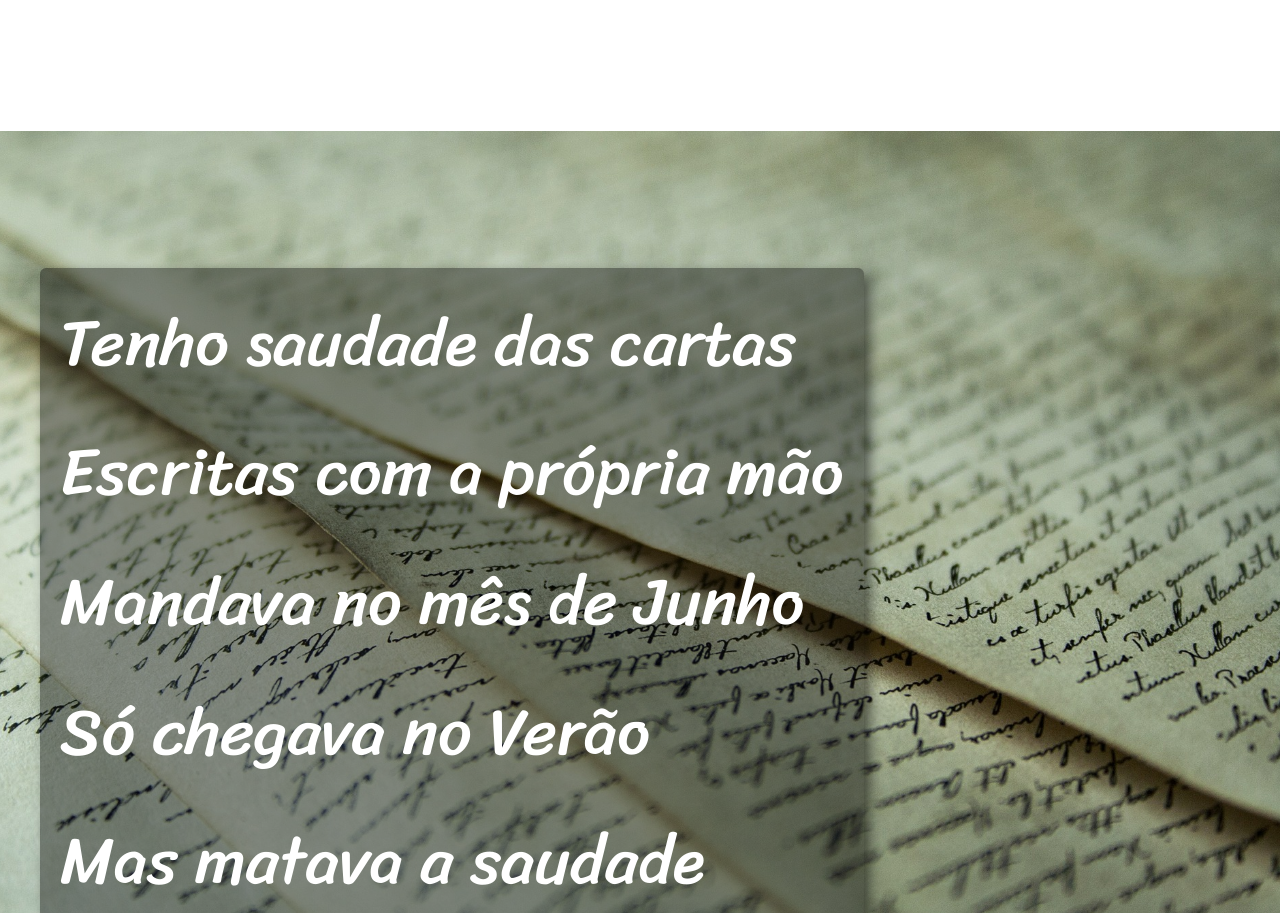
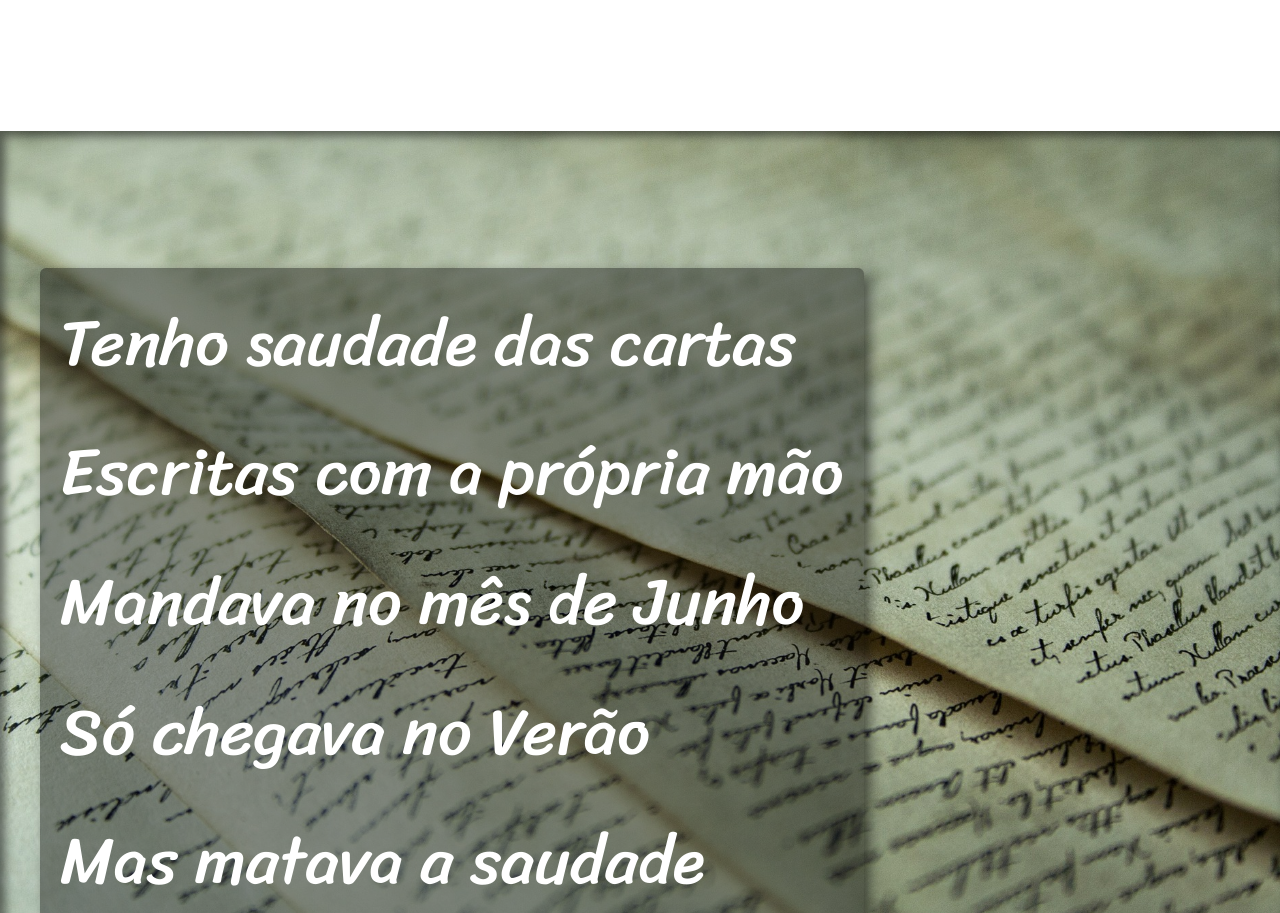
Before and after one commit to nyersand/html-css, a plain HTML site: page exercises/challenge05/index.html in a window 1280 px wide. Shown: the part 4740-5653 px from the top of the page. Drawn offline with Linux system fonts and the light colour scheme.

Commit message:
adicionei um box-shadow na 2 imagem

```diff
--- a/exercises/challenge05/style/style.css
+++ b/exercises/challenge05/style/style.css
@@ -103,6 +103,7 @@ a:hover{
     margin-top: 150px;
     background-image: url(../images/background002.jpg);
     background-attachment: fixed;
+    box-shadow: inset 5px 5px 10px rgba(0, 0, 0, 0.5);
     background-size: cover;
     background-position: right center;
 }
```
